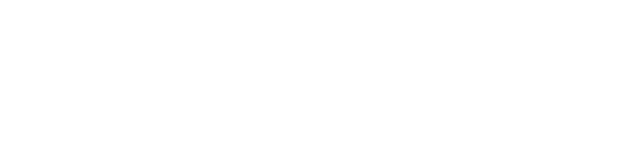
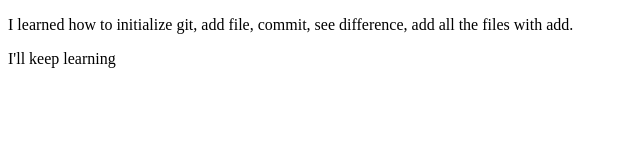
Before and after one commit to YogiK2001/git-learn, a plain HTML site: page index.html in a window 1280 px wide. Shown: the whole page, without its empty margins (0-640 px from the left). Drawn offline with Linux system fonts and the light colour scheme.

Commit message:
Added config file and added para in index file

```diff
--- a/index.html
+++ b/index.html
@@ -6,5 +6,11 @@
     <meta name="viewport" content="width=device-width, initial-scale=1.0" />
     <title>Learning GIT</title>
   </head>
-  <body></body>
+  <body>
+    <p>
+      I learned how to initialize git, add file, commit, see difference, add all
+      the files with add.
+    </p>
+    <p>I'll keep learning</p>
+  </body>
 </html>
```
Also changed, not shown: config.js (added).
